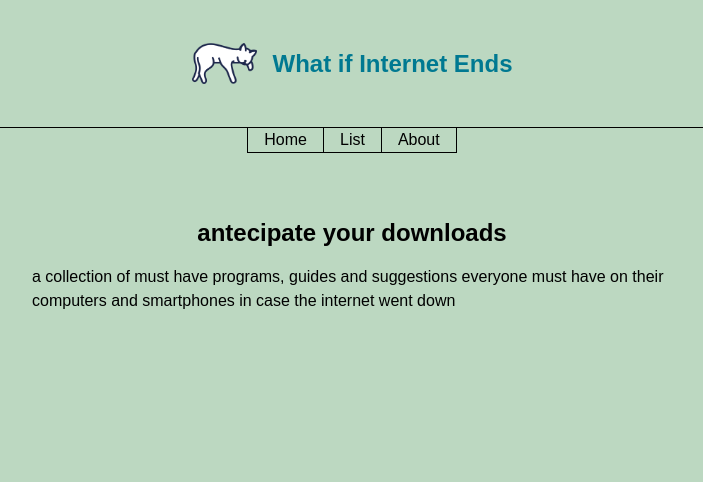
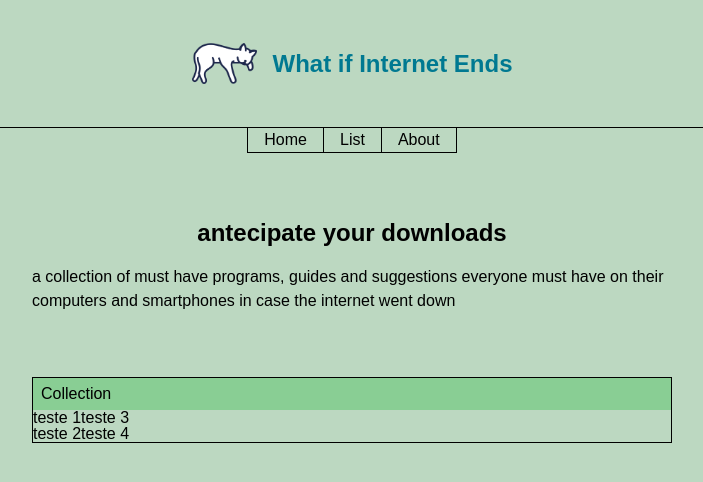
Before and after one commit to dankwx/whatifinternetends, a Next.js app: page / in a window 1280 px wide. Shown: the top 482 px of the page, without its empty margins (288-991 px from the left). Built offline with nearby package versions, Linux system fonts and the light colour scheme.

Commit message:
feature: add new section to collection

```diff
--- a/app/page.tsx
+++ b/app/page.tsx
@@ -7,8 +7,8 @@ export default function Home () {
     <main className='flex flex-col w-screen h-screen items-center bg-main-color'>
       <Header />
       <Navbar />
-      <div className='flex w-full px-80 flex-1 font-mono items-center'>
-        <article className='flex w-full h-full flex-col items-center'>
+      <div className='flex flex-col w-full px-80 flex-1 font-main items-center'>
+        <article className='flex w-full h-fit flex-col items-center mb-16'>
           <h2 className='font-bold font-main text-2xl mt-16'>
             antecipate your downloads
           </h2>
@@ -18,6 +18,19 @@ export default function Home () {
             went down
           </p>
         </article>
+        <section className='flex flex-col w-full border border-solid'>
+          <h2 className='w-full bg-second-color py-2 pl-2'>Collection</h2>
+          <div className='flex'>
+            <ul>
+              <li>teste 1</li>
+              <li>teste 2</li>
+            </ul>
+            <ul>
+              <li>teste 3</li>
+              <li>teste 4</li>
+            </ul>
+          </div>
+        </section>
       </div>
     </main>
   )
--- a/tailwind.config.ts
+++ b/tailwind.config.ts
@@ -15,8 +15,9 @@ const config: Config = {
       },
       colors: {
         'main-color': '#BCD8C1',
-        'second-color': '#222E50',
-        'terciary-color': '#007991'
+        'second-color': '#89CE94',
+        'terciary-color': '#007991',
+        'fourth-color': '#222E50'
       },
       fontFamily: {
         main: ['Arial', 'Helvetica', 'sans-serif']
```
